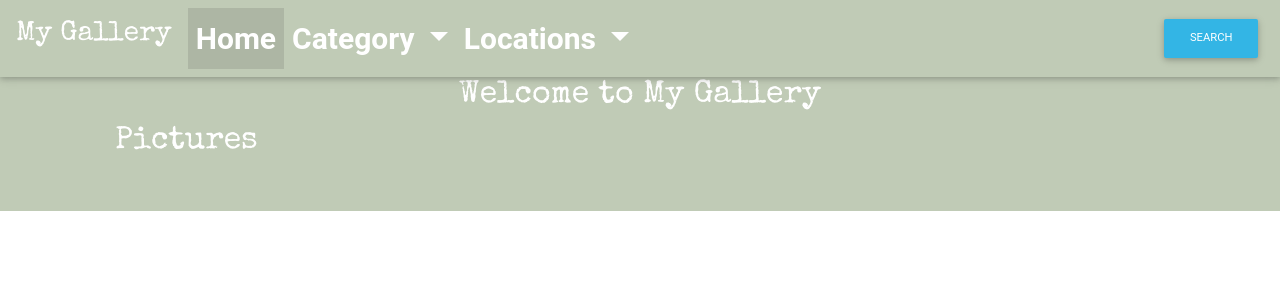
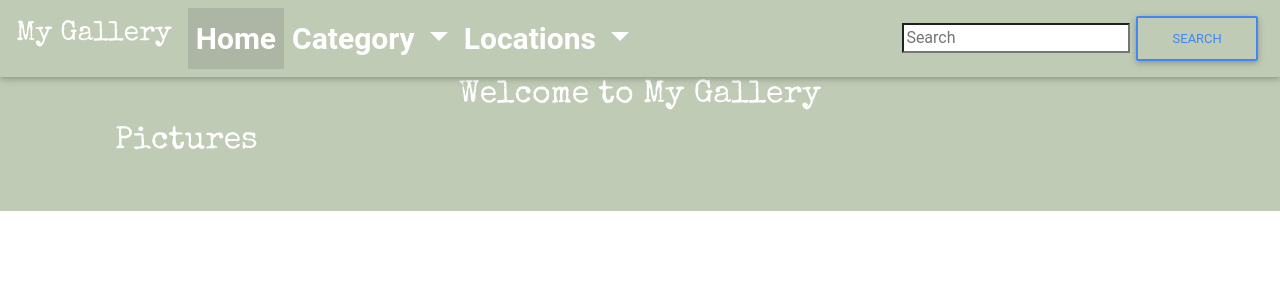
Before and after one commit to MaryamMuchai/Gallery, a Django app: page /search/ in a window 1280 px wide. Shown: the top 300 px of the page. Run offline with Django 3.2, Linux system fonts and the light colour scheme; parts of the project's set-up code (start-up, migrations or seed data) failed here and were passed over; some libraries are stand-ins or nearby versions.

Commit message:
styling the button class for search

```diff
--- a/gallery/models.py
+++ b/gallery/models.py
@@ -35,7 +35,7 @@ class Location(models.Model):
         self.save()
 
 class Image(models.Model):
-    image = CloudinaryField(upload_to = "images/", null=True)
+    image = CloudinaryField('image', null=True)
     name = models.CharField(max_length=60)
     description = models.TextField()
     date = models.DateField(auto_now_add=True)
--- a/gallery/templates/navbar.html
+++ b/gallery/templates/navbar.html
@@ -44,6 +44,7 @@
       <div class="collapse navbar-collapse" id="navbarTogglerDemo02">
         <ul class="navbar-nav mr-auto mt-2 mt-md-0">
         </ul>
-        <button class="btn btn-info btn-md my-2 my-sm-0" type="submit">Search</button>
+        <input class="inputsm" type="search" placeholder="Search" name="searchItem" aria-label="Search">
+        <button class="btn btn-outline-primary" type="submit">Search</button>
   </div>
 </nav>
```
Also changed, not shown: gallery/migrations/0004_alter_image_image.py (added).
